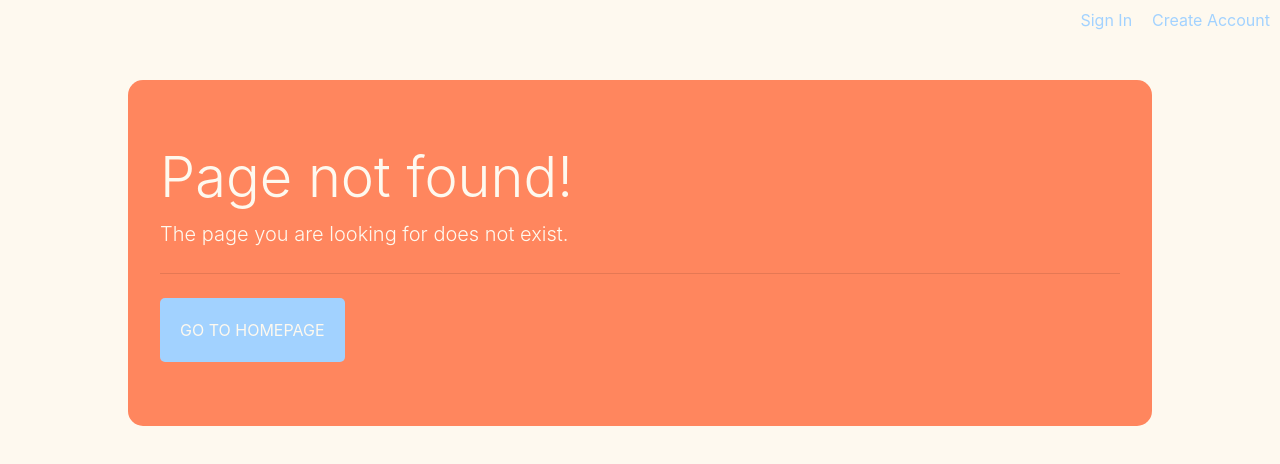
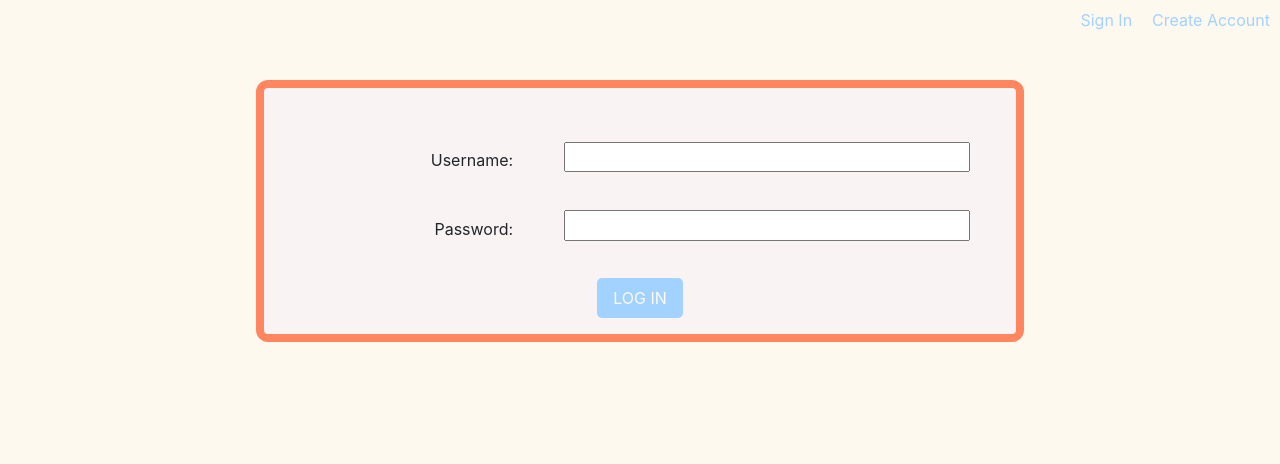
Before and after one commit to JacksonTrudel/MERN-Redux-PassportJS-Boilerplate, a React (Create React App) app in the folder client/: page /sign-in in a window 1280 px wide. Before the commit this address had no page. Shown: the top 464 px of the page. Built offline with nearby package versions, Linux system fonts and the light colour scheme.

Commit message:
Login page front-end

```diff
--- a/client/src/App.css
+++ b/client/src/App.css
@@ -35,7 +35,7 @@ html, body {
   margin: auto auto;
 }
 
-.action-button {
+.action-button-large {
 	color: #FEF9EF !important;
 	text-transform: uppercase;
 	text-decoration: none;
@@ -47,7 +47,19 @@ html, body {
 	transition: all 0.4s ease 0s;
 }
 
-.action-button:hover {
+.action-button-small {
+	color: #FEF9EF !important;
+	text-transform: uppercase;
+	text-decoration: none;
+	background: #A2D2FF;
+	padding: 8px 16px;
+	border-radius: 5px;
+	display: inline-block;
+	border: none;
+	transition: all 0.4s ease 0s;
+}
+
+.action-button-large:hover {
 	background: #90AACB;
 	letter-spacing: 1px;
 	-webkit-box-shadow: 0px 5px 40px -10px rgba(0,0,0,0.57);
@@ -55,3 +67,12 @@ html, body {
 	box-shadow: 5px 40px -10px rgba(0,0,0,0.57);
 	transition: all 0.4s ease 0s;
 }
+
+.action-button-small:hover {
+	background: #90AACB;
+	letter-spacing: 1px;
+	-webkit-box-shadow: 0px 5px 40px -10px rgba(0,0,0,0.57);
+	-moz-box-shadow: 0px 5px 40px -10px rgba(0,0,0,0.57);
+	box-shadow: 5px 40px -10px rgba(0,0,0,0.57);
+	transition: all 0.4s ease 0s;
+}
--- a/client/src/App.js
+++ b/client/src/App.js
@@ -4,6 +4,7 @@ import './App.css';
 
 import PageNotFound from './components/PageNotFound';
 import CreateIdea from './components/CreateIdea';
+import SignInPage from './components/page/SignInPage';
 import MainHeader from './components/header/MainHeader';
 
 class App extends Component {
@@ -15,6 +16,7 @@ class App extends Component {
             <MainHeader currentPage="CurrentPageTest" />
           </div>
           <Switch>
+            <Route path='/sign-in' component={SignInPage} />
             <Route path='/create-idea' component={CreateIdea} />
             <Route path='/' component={PageNotFound} />
           </Switch>
--- a/client/src/components/PageNotFound.js
+++ b/client/src/components/PageNotFound.js
@@ -20,7 +20,7 @@ function PageNotFound() {
                 <h1 class="display-4">Page not found!</h1>
                 <p class="lead">The page you are looking for does not exist.</p>
                 <hr class="my-4" />
-                <Link to='/homepage' className="action-button">Go to homepage</Link>
+                <Link to='/homepage' className="action-button-large">Go to homepage</Link>
             </div>
         </div>);
 }
--- /dev/null
+++ b/client/src/components/page/SignInPage.js
@@ -0,0 +1,40 @@
+import '../../App.css';
+import '../../css/SignInPage.css';
+
+// styles
+const styles = {
+    formLabel: {
+        paddingTop: '1%',
+        width: '30%',
+        textAlign: 'right',
+    },
+    formInput: {
+        width: '60%',
+    },
+    loginButton: {
+    }
+};
+
+function SignInPage() {
+    return (
+        <div className="signin-card">
+            <div className="signin-card-content">
+                <form>
+                    <div className="signin-form-row">
+                        <div style={styles['formLabel']}>Username: </div>
+                        <input style={styles['formInput']} type="text"></input>
+                    </div>
+                    <div className="signin-form-row">
+                        <div style={styles['formLabel']}>Password: </div>
+                        <input style={styles['formInput']} type="password"></input>
+                    </div>
+                    <div className="signin-form-row">
+                        <div className="action-button-small" style={styles['loginButton']}>Log in</div>
+                    </div>
+                </form>
+            </div >
+        </div >);
+}
+
+
+export default SignInPage;
--- /dev/null
+++ b/client/src/css/SignInPage.css
@@ -0,0 +1,32 @@
+/* Styles for SignInPage.js */
+
+.signin-card {
+    height: 100%;
+    max-width: 60%;
+    border: 1vh solid #FF865E;
+    border-radius: 1.5vh;
+    margin: 0 auto;
+    background-color: #F9F3F3;
+}
+
+.signin-card-content {
+    display: flex;
+    flex-direction: column;
+    justify-content: center;
+    margin: 2vh auto;
+}
+
+.signin-card-header {
+    display: flex;
+    justify-content: center;
+    font-size: 5vh;
+    margin: 0 auto;
+}
+
+.signin-form-row {
+    display: flex;
+    flex-flow: wrap;
+    justify-content: space-around;
+    margin: 5% 5% 0;
+    column-gap: 5%;
+}
```
Also changed, not shown: client/src/components/template_component.js (+8 -0 lines).
